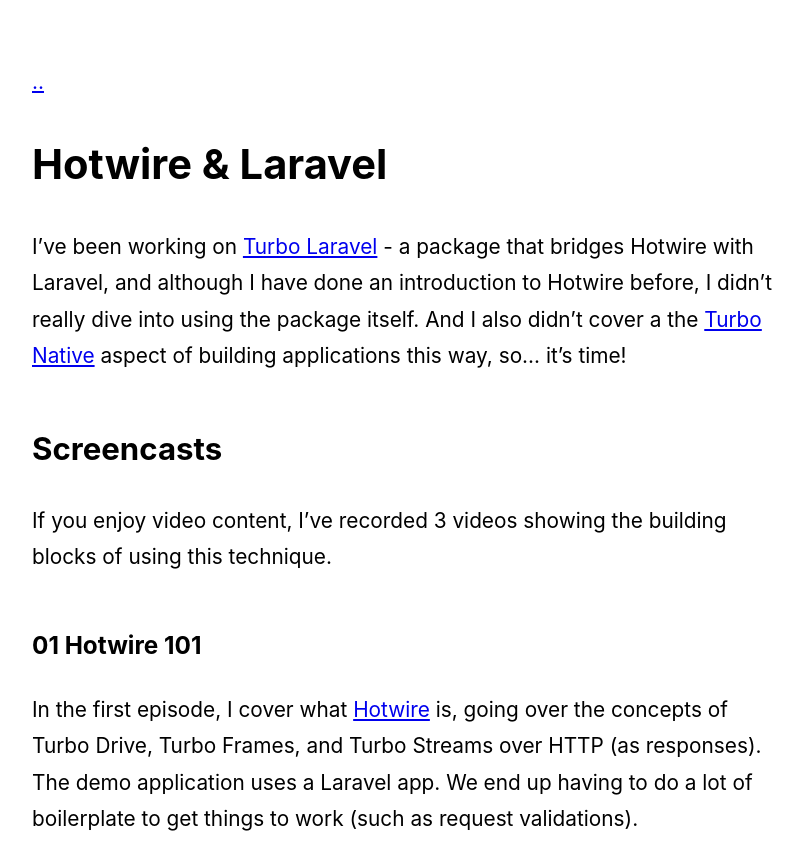
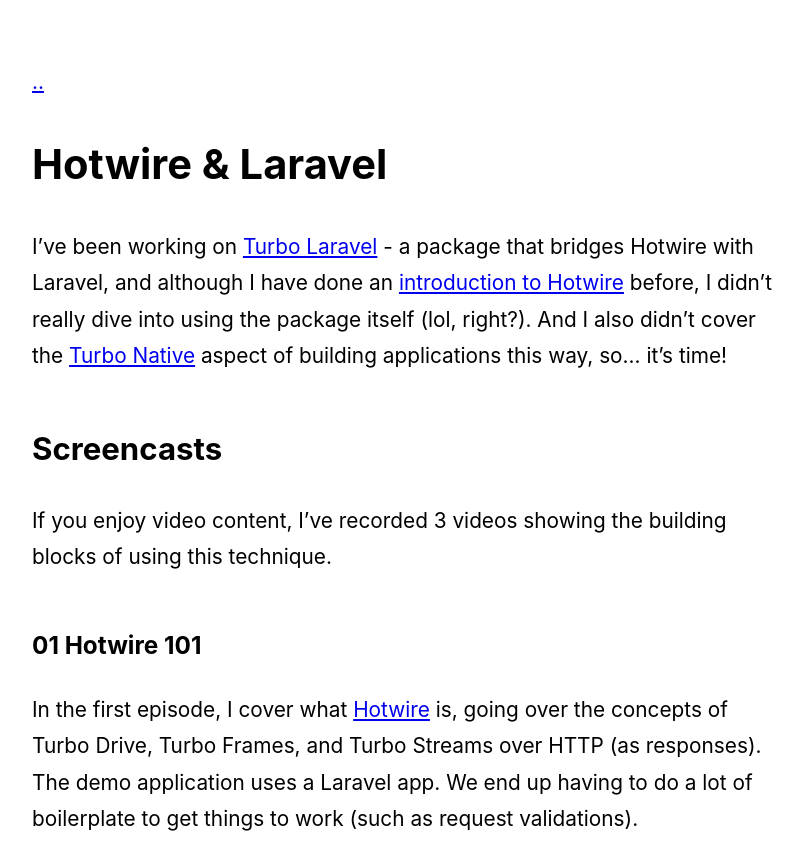
Before and after one commit to tonysm/jekyll.tonysm.com, a Jekyll site: the page built from hotwire-and-laravel.markdown, in a window 1280 px wide and 900 px high, cut to the strip 0-859 px from the top of the window. Shown: the whole strip, without its empty margins (233-1036 px from the left). Built offline with Jekyll 4.4.1, drawn with Linux system fonts in a browser that asks for light colours.

Commit message:
Add link of first talk

```diff
--- a/hotwire-and-laravel.markdown
+++ b/hotwire-and-laravel.markdown
@@ -4,7 +4,7 @@
 permalink: /courses/hotwire-laravel
 ---
 
-I've been working on [Turbo Laravel](https://github.com/tonysm/turbo-laravel) - a package that bridges Hotwire with Laravel, and although I have done an introduction to Hotwire before, I didn't really dive into using the package itself. And I also didn't cover a the [Turbo Native](https://turbo.hotwire.dev/handbook/native) aspect of building applications this way, so... it's time!
+I've been working on [Turbo Laravel](https://github.com/tonysm/turbo-laravel) - a package that bridges Hotwire with Laravel, and although I have done an [introduction to Hotwire](https://youtu.be/qqLVbd_uGiI?t=171) before, I didn't really dive into using the package itself (lol, right?). And I also didn't cover the [Turbo Native](https://turbo.hotwire.dev/handbook/native) aspect of building applications this way, so... it's time!
 
 ## Screencasts
 
```
